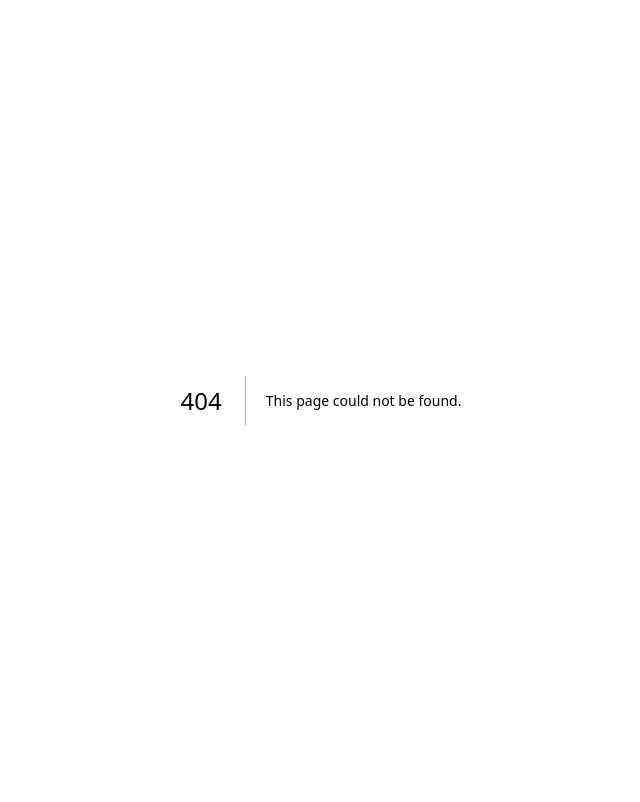
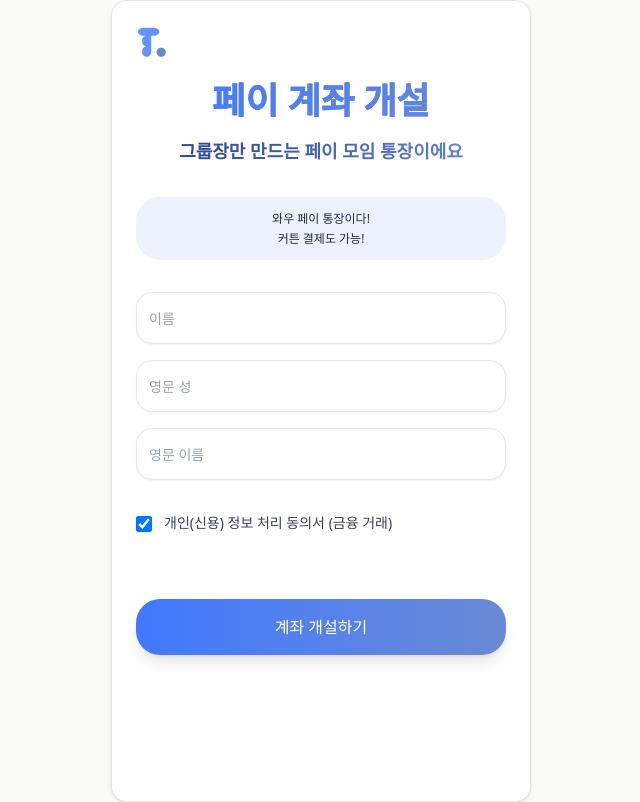
Before and after one commit to ToGather-Final/ToGather-Client, a Next.js app: page /pay-account-setup in a window 1280 px wide. Before the commit this address had no page. Shown: the whole page, without its empty margins (319-959 px from the left). Built offline with nearby package versions, Linux system fonts and the light colour scheme.

Commit message:
Feat: 페이 계좌 개설

```diff
--- /dev/null
+++ b/src/app/(pages)/(plain)/pay-account-setup/page.tsx
@@ -0,0 +1,129 @@
+"use client"
+
+import type React from "react"
+import { useState } from "react"
+import { useRouter } from "next/navigation"
+import { Input } from "@/components/ui/input"
+import MainButton from "@/components/common/MainButton"
+
+export default function PayAccountSetupPage() {
+  const router = useRouter()
+  const [formData, setFormData] = useState({
+    name: "",
+    englishLastName: "",
+    englishFirstName: "",
+  })
+
+  const handleSubmit = (e: React.FormEvent) => {
+    e.preventDefault()
+    // 그룹 생성 완료 화면으로 이동
+    router.push("/group-complete")
+  }
+
+  const handleInputChange = (field: string, value: string) => {
+    setFormData((prev) => ({
+      ...prev,
+      [field]: value,
+    }))
+  }
+
+  return (
+    <div className="h-screen bg-white relative overflow-hidden flex flex-col">
+      {/* Header */}
+      <div className="p-6 relative z-10 flex-shrink-0">
+        <img
+          src="/images/logo-blue.png"
+          alt="ToGather Logo"
+          className="h-8 w-8 object-contain"
+        />
+      </div>
+
+      {/* Content */}
+      <div className="flex-1 px-6 pb-8 relative z-10 overflow-y-auto">
+        <div className="max-w-md mx-auto">
+          <h1
+            className="text-4xl font-extrabold text-center mb-4"
+            style={{
+              backgroundImage: 'linear-gradient(to right, #4078FF, #6989D4)',
+              WebkitBackgroundClip: 'text',
+              WebkitTextFillColor: 'transparent',
+              backgroundClip: 'text',
+              fontWeight: 900,
+              WebkitTextStroke: '0.4px #4078FF'
+            }}
+          >
+            페이 계좌 개설
+          </h1>
+          <p
+            className="text-lg font-extrabold text-center mb-8"
+            style={{
+              backgroundImage: 'linear-gradient(to right, #234085, #6989D4)',
+              WebkitBackgroundClip: 'text',
+              WebkitTextFillColor: 'transparent',
+              backgroundClip: 'text'
+            }}
+          >
+            그룹장만 만드는 페이 모임 통장이에요
+          </p>
+
+          {/* Info Box */}
+          <div className="rounded-3xl p-3 mb-8" style={{ backgroundColor: '#EEF2FF' }}>
+            <p className="text-xs text-gray-800 leading-relaxed text-center">
+              와우 페이 통장이다!
+              <br />
+              커튼 결제도 가능!
+            </p>
+          </div>
+
+          <form onSubmit={handleSubmit} className="space-y-4">
+            {/* Name Input */}
+            <Input
+              placeholder="이름"
+              value={formData.name}
+              onChange={(e) => handleInputChange("name", e.target.value)}
+              className="h-13 rounded-2xl border-gray-200 text-lg placeholder:text-gray-400 bg-white"
+              required
+            />
+
+            {/* English Last Name Input */}
+            <Input
+              placeholder="영문 성"
+              value={formData.englishLastName}
+              onChange={(e) => handleInputChange("englishLastName", e.target.value)}
+              className="h-13 rounded-2xl border-gray-200 text-lg placeholder:text-gray-400 bg-white"
+              required
+            />
+
+            {/* English First Name Input */}
+            <Input
+              placeholder="영문 이름"
+              value={formData.englishFirstName}
+              onChange={(e) => handleInputChange("englishFirstName", e.target.value)}
+              className="h-13 rounded-2xl border-gray-200 text-lg placeholder:text-gray-400 bg-white"
+              required
+            />
+
+            {/* Agreement Checkbox */}
+            <div className="flex items-start gap-3 py-4">
+              <input
+                type="checkbox"
+                id="agreement"
+                className="mt-1 w-4 h-4 text-blue-600 border-gray-300 rounded focus:ring-blue-500"
+                defaultChecked
+                required
+              />
+              <label htmlFor="agreement" className="text-sm text-gray-700 leading-relaxed">
+                개인(신용) 정보 처리 동의서 (금융 거래)
+              </label>
+            </div>
+
+            {/* Submit Button */}
+            <MainButton type="submit" className="mt-8">
+              계좌 개설하기
+            </MainButton>
+          </form>
+        </div>
+      </div>
+    </div>
+  )
+}
```
